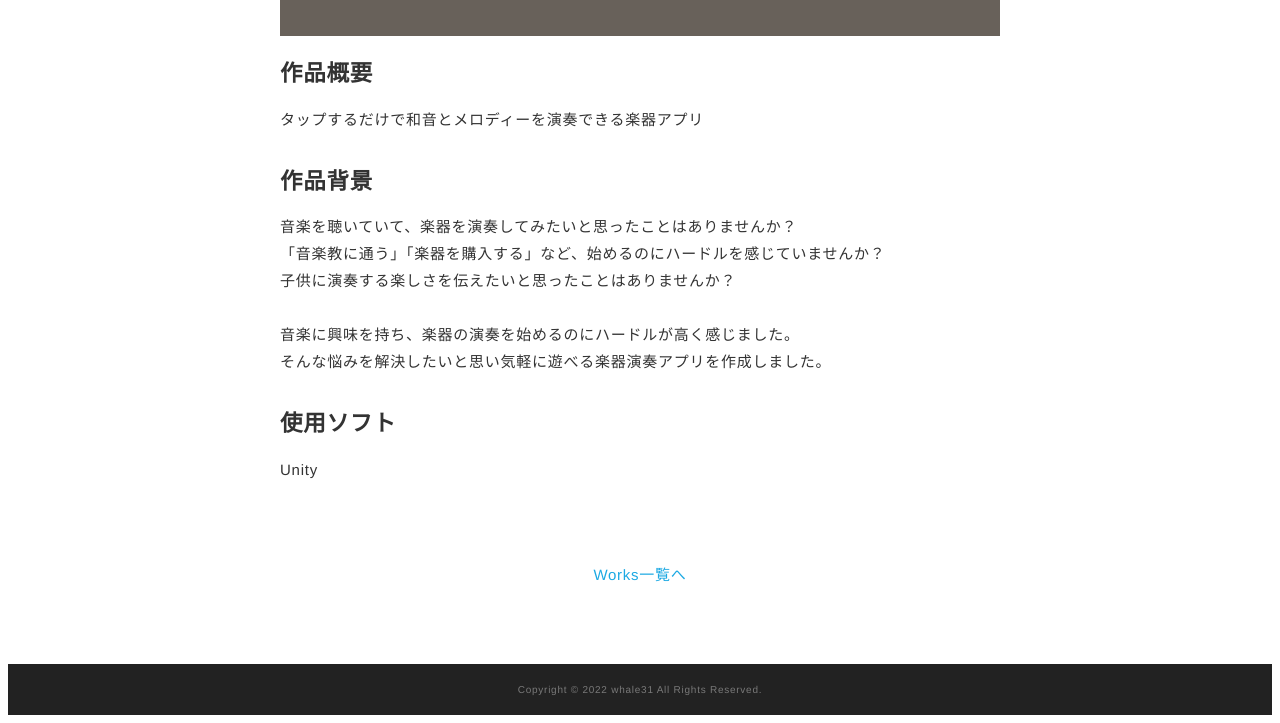
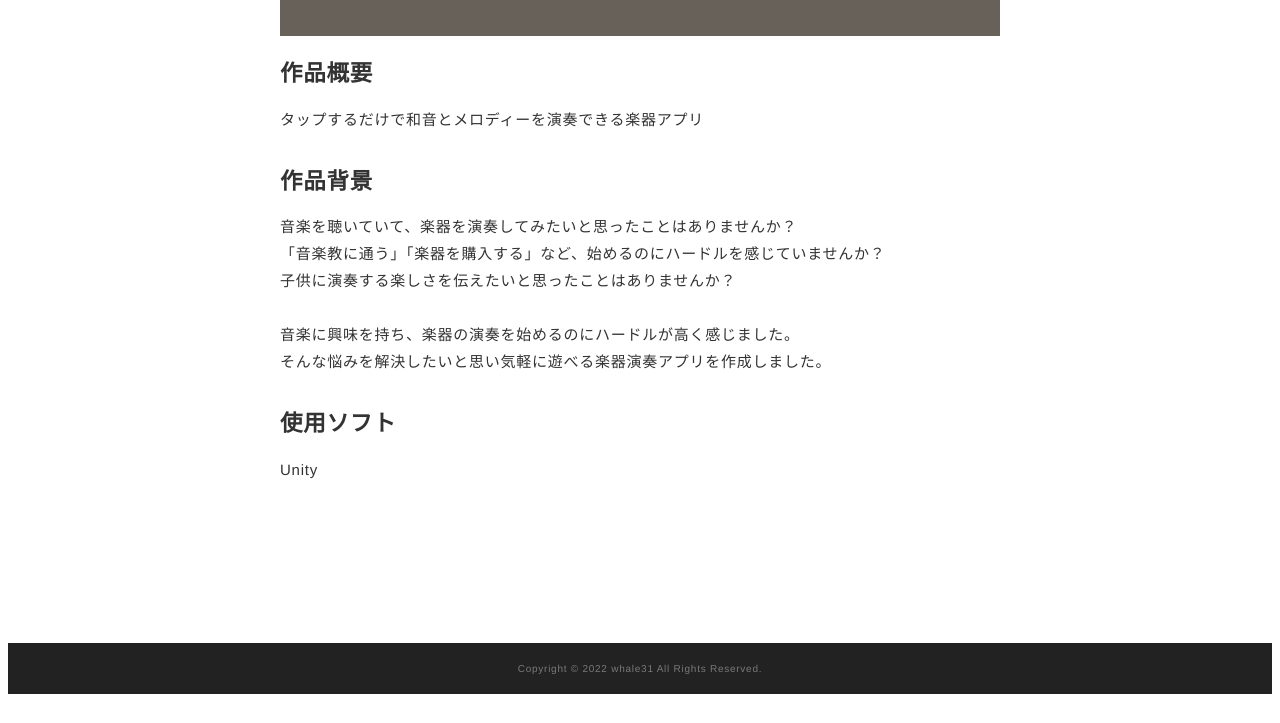
Before and after one commit to whale31/whale31-portfolio, a plain HTML site: page top.html in a window 1280 px wide. Shown: the part 604-1327 px from the top of the page. After the commit the page ends 1306 px from the top, so only its background shows below. Drawn offline with Linux system fonts and the light colour scheme.

Commit message:
リンク変更

```diff
--- a/top.html
+++ b/top.html
@@ -52,9 +52,6 @@
               Unity
             </p>
           </div>
-          <div class="home-link">
-            <a href="work.html">Works一覧へ</a>
-          </div>
         </div>
       </article>
     </main>
```
Also changed, not shown: profile.html (+1 -1 lines).
